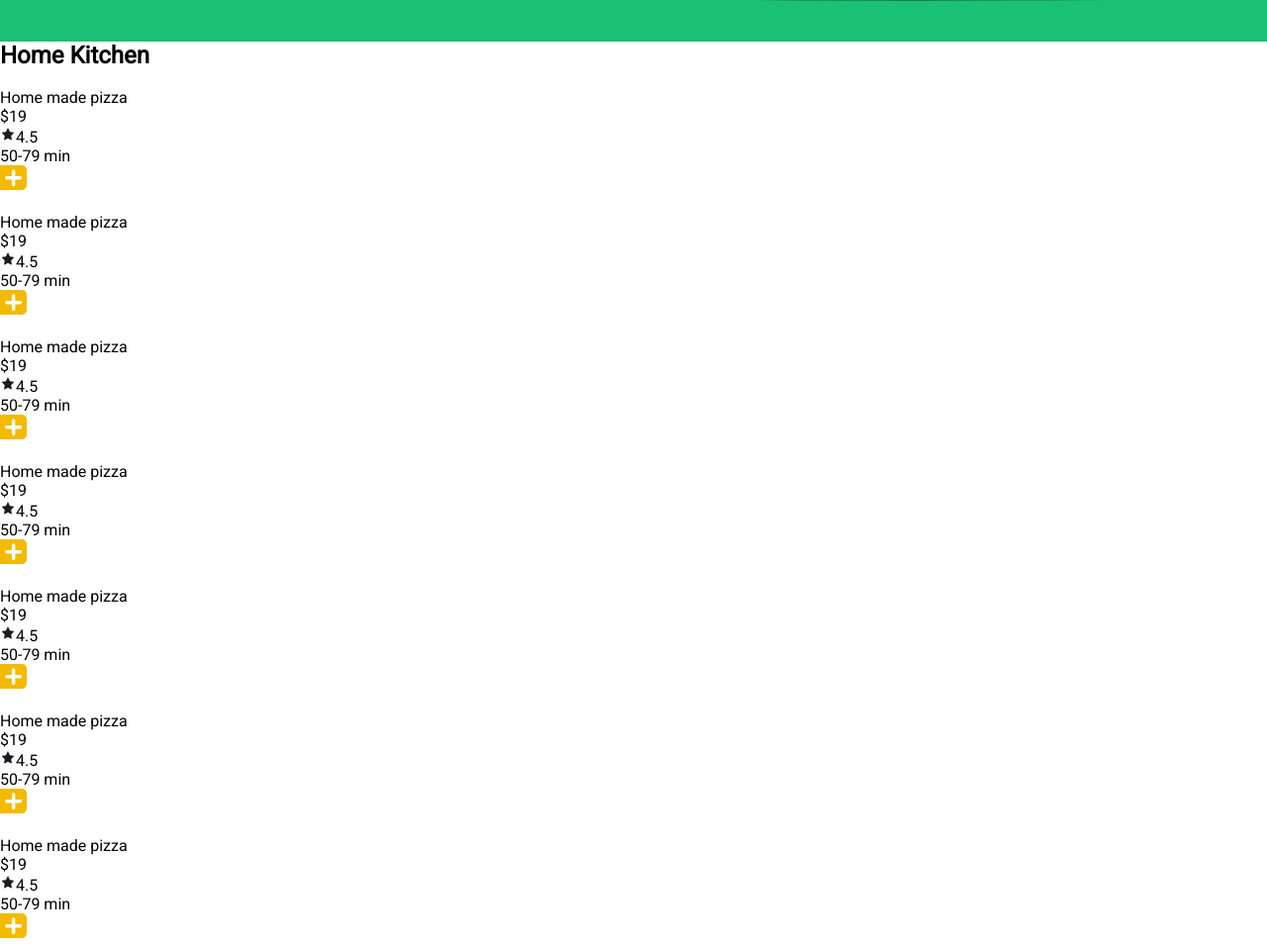
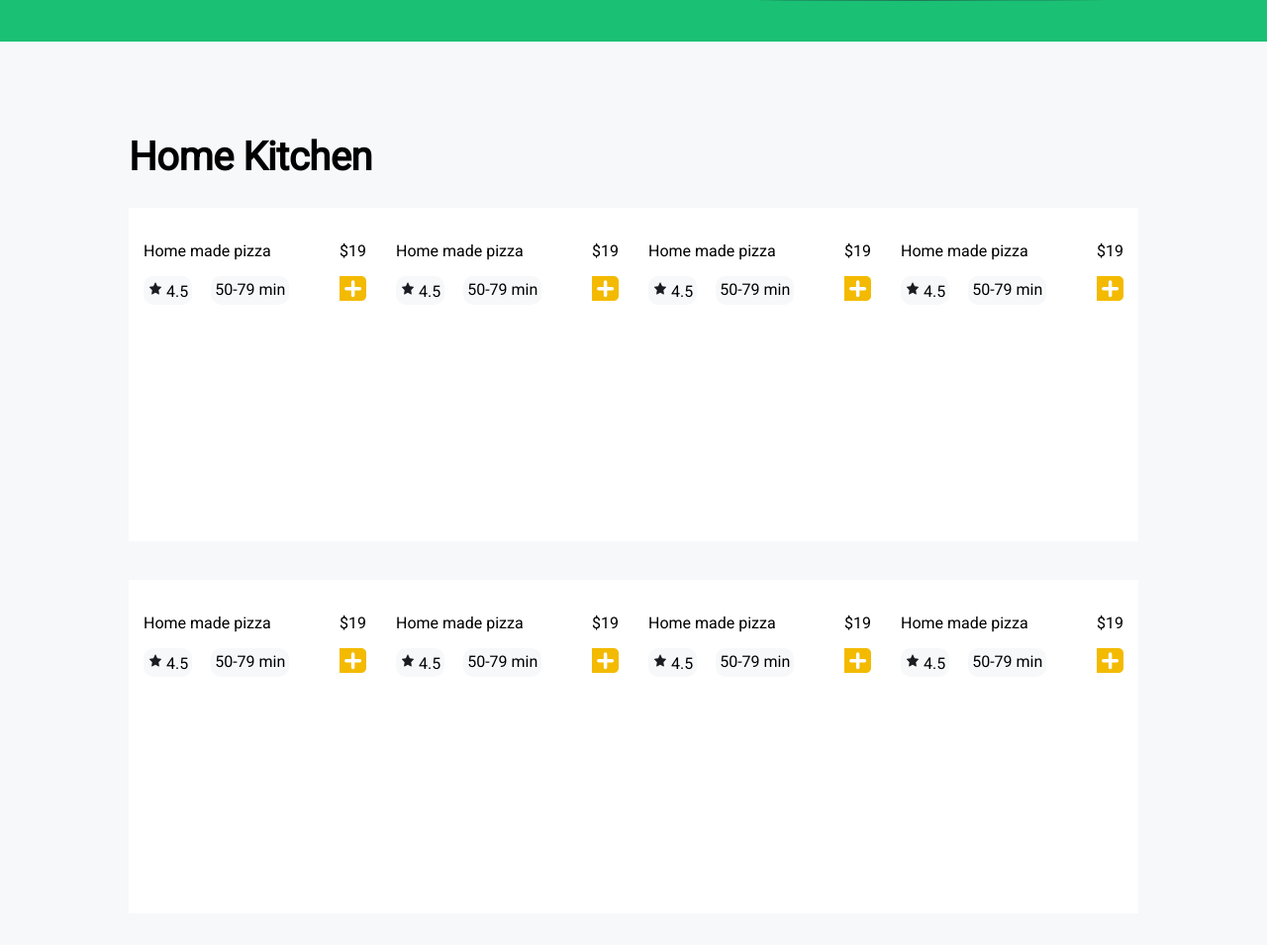
Before and after one commit to Crazysniperr/Food-menu, a plain HTML site: page index.html in a window 1280 px wide. Shown: the part 838-1793 px from the top of the page at 99% size. Drawn offline with Linux system fonts and the light colour scheme.

Commit message:
Update style.css

```diff
--- a/style.css
+++ b/style.css
@@ -8,6 +8,7 @@
 body{
     font-family: 'roboto',sans-serif;
     align-items: center;
+    background-color: #F7F8FA;
 
 }
 
@@ -161,3 +162,89 @@ body{
     height: 481px;
 
 }
+
+.kitchen-item-container{
+    margin-top: 105px;
+    margin-left: 130px;
+    margin-right: 130px;
+}
+.kitchen-title{
+    width: 250px;
+    height: 24px;
+    left: 0px;
+    top: 0px;
+
+    font-family: 'Roboto';
+    font-style: normal;
+    font-weight: 800;
+    font-size: 40px;
+    line-height: 24px;
+
+    letter-spacing: -0.012em;
+
+    color: #000000;
+    padding-bottom: 63px;
+}
+
+.card{
+    width: 277px;
+    height: 337px;
+    background: #FFFFFF;
+}
+.food-img img{
+    max-width: 277px;
+    max-height: 250px;
+    left: 0px;
+    top: 0px;
+
+
+    border-radius: 10px 10px 0px 0px;
+
+}
+.food-text{
+    padding: 15px;
+    display: flex;
+    flex-direction: column;
+}
+.part1{
+    display: flex;
+    flex-direction: row;
+    justify-content: space-between;
+    padding-bottom: 16px;
+}
+.part2{
+    display: flex;
+    flex-direction: row;
+    justify-content: space-between;
+    padding-bottom: 16px;
+
+}
+.food-rating{
+    display: flex;
+    flex-direction: row;
+    justify-content: space-between;
+
+}
+.food-rating div{
+    padding: 4px;
+    background:#F7F8FA;
+    border-radius : 10px;
+
+}
+.rate{
+    margin-right: 19px;
+}
+.rate img{
+    padding-right: 3px;
+}
+.food-cards-1,.food-cards-2,.food-cards-3{
+    display: flex;
+    justify-content: space-between;
+    padding-bottom: 39px;
+
+}
+.food-grid{
+    display: flex;
+    flex-direction: column;
+    justify-content: space-between;
+}
```
